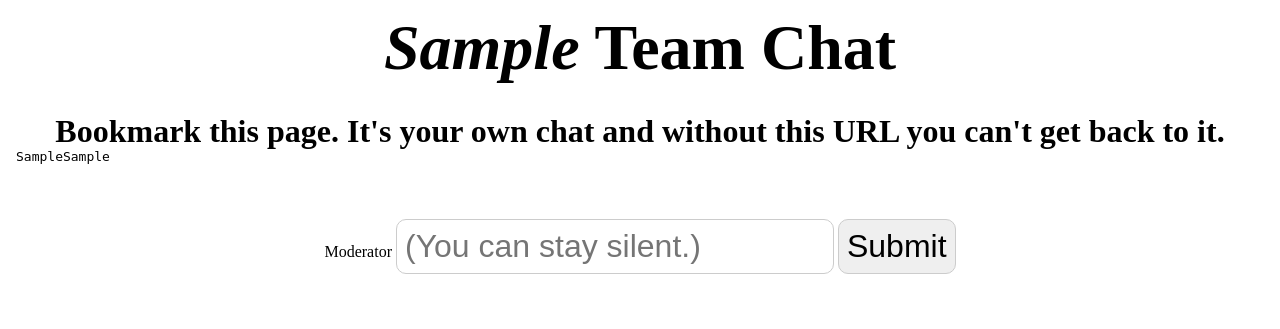
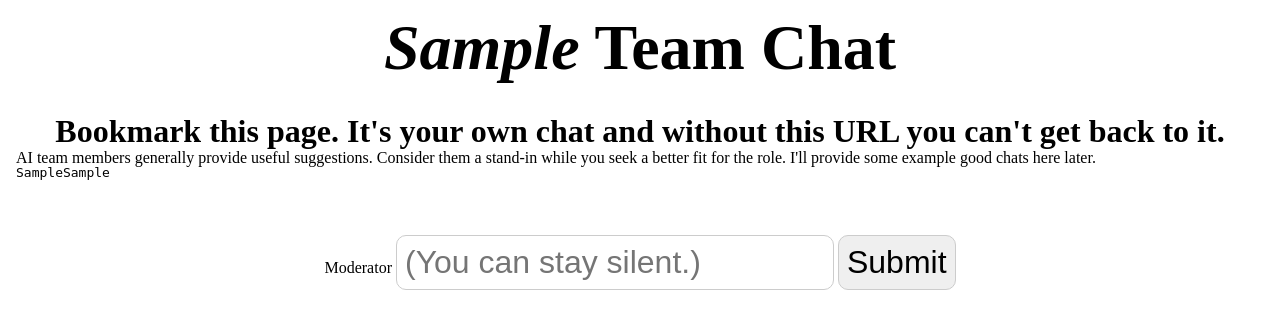
Before and after one commit to factorial/makethedreamwork, a Django app: page /chat/00000000-0000-0000-0000-000000000001/ in a window 1280 px wide. Shown: the top 329 px of the page. Run offline with Django 4.2, Linux system fonts and the light colour scheme; tables that the repository leaves empty hold one stand-in row (values such as "Sample post"); some libraries are stand-ins or nearby versions.

Commit message:
comments

```diff
--- a/team/templates/chat.html
+++ b/team/templates/chat.html
@@ -32,6 +32,8 @@
 	  {% else %}
 	  <h1><em>{{ chat.team.objective }}</em> Team Chat</h1>
 	  <h2>Bookmark this page. It's your own chat and without this URL you can't get back to it.</h2>
+	  <p>AI team members generally provide useful suggestions. Consider them a stand-in while you seek
+	  a better fit for the role. I'll provide some example good chats here later.</p>
 
 	  <div id="scroller" class='chat log'>{{chat.log_historical|default:"" }}{{ chat.log|default:"" }}
 		  <div id="anchor"></div>
--- a/team/views.py
+++ b/team/views.py
@@ -48,6 +48,8 @@ Concepts
 
 """
 MAYBE TODO
+- UI that allows user to reply directly to comments from AI, effectively repeating
+  user input directly before it's the AI target user's turn to speak.
 - Gather facts & tasks after every round of chat and present it to the user
   as well as to each agent when prompting for that agent's response.
 """
```
